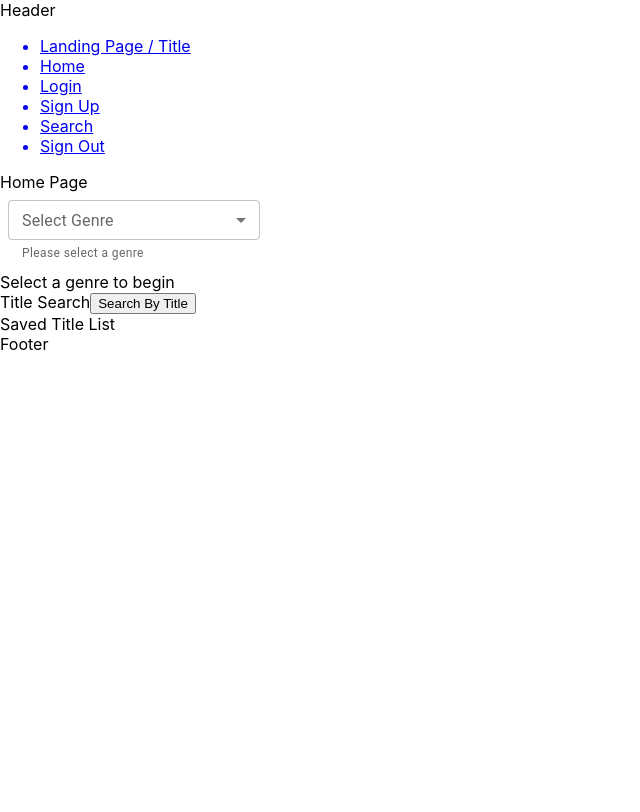
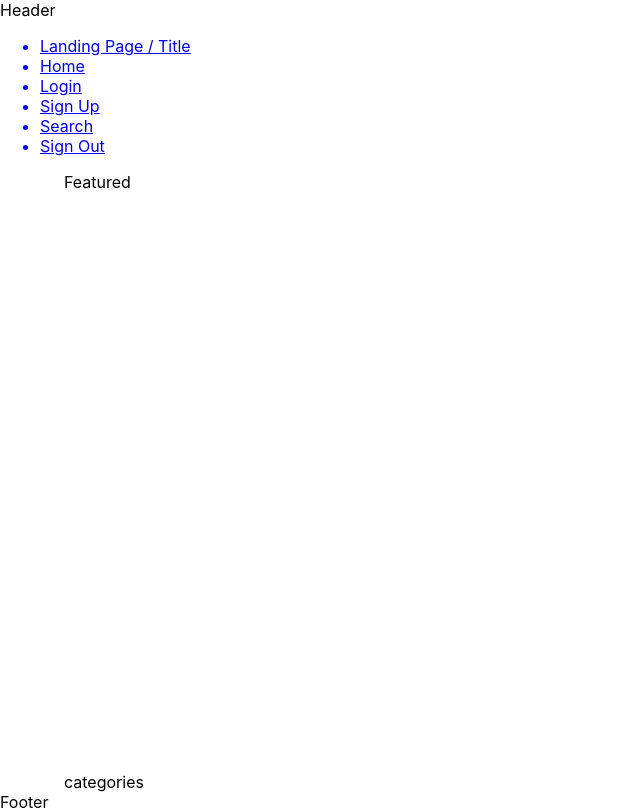
Before and after one commit to KLong75/streaming-master-search, a React (Create React App) app: page /home_page in a window 1280 px wide. Shown: the whole page, without its empty margins (0-640 px from the left). Built offline with nearby package versions, Linux system fonts and the light colour scheme.

Commit message:
added containers for homepage

```diff
--- a/package.json
+++ b/package.json
@@ -3,9 +3,9 @@
   "version": "0.1.0",
   "private": true,
   "dependencies": {
-    "@emotion/react": "^11.10.4",
-    "@emotion/styled": "^11.10.4",
-    "@mui/material": "^5.10.4",
+    "@emotion/react": "^11.10.6",
+    "@emotion/styled": "^11.10.6",
+    "@mui/material": "^5.11.11",
     "@testing-library/jest-dom": "^5.16.5",
     "@testing-library/react": "^13.3.0",
     "@testing-library/user-event": "^13.5.0",
--- a/src/components/GenreSearch/index.js
+++ b/src/components/GenreSearch/index.js
@@ -155,59 +155,60 @@ const GenreSearch = () => {
 
   const [selectedGenre, setSelectedGenre] = useState('');
 
-  // const handleChange = (event) => {
-  //   setSelectedGenre(event.target.value);
-  //   console.log(event.target.value);
-  //   const selectedGenreCode = event.target.value;
-
-  //   fetch('https://api.watchmode.com/v1/list-titles?genres=' + selectedGenreCode + '&limit=10&apiKey=SPq4jFg1pgbWR6mP6rZGPrBrNGisLbdUeu2P0TKp')
-
-  //   .then((response) => response.json())
-  //   .then((data) => {
-  //     console.log(data)
-  //     const titleData = data;
-  //     console.log(titleData)
-  //     console.log(titleData.titles[0].title)
-  //     setGenreSearchResults(titleData)
-  //     setSelectedGenre('');
-  //   })
-  //   .catch((err) => {
-  //     console.log(err.message);
-  //   });
-  // }
-
-
-  const handleChange = async (event) => {
-    event.preventDefault();
+  const handleChange = (event) => {
     setSelectedGenre(event.target.value);
     console.log(event.target.value);
     const selectedGenreCode = event.target.value;
 
-    try {
+    fetch('https://api.watchmode.com/v1/list-titles?genres=' + selectedGenreCode + '&limit=10&apiKey=SPq4jFg1pgbWR6mP6rZGPrBrNGisLbdUeu2P0TKp')
 
-    const response = await fetch('https://api.watchmode.com/v1/list-titles?genres=' + selectedGenreCode + '&limit=10&apiKey=SPq4jFg1pgbWR6mP6rZGPrBrNGisLbdUeu2P0TKp')
+    .then((response) => response.json())
+    .then((data) => {
+      console.log(data)
+      const titleData = data;
+      console.log(titleData)
+      console.log(titleData.titles[0].title)
+      setGenreSearchResults(titleData)
+      setSelectedGenre('');
+      console.log(genreSearchResults)
+    })
+    .catch((err) => {
+      console.log(err.message);
+    });
+  }
 
-    if (!response.ok) {
-      throw new Error('Something went wrong')
-    }
 
-    const { items } = await response.json();
+//   const handleChange = async (event) => {
+//     event.preventDefault();
+//     setSelectedGenre(event.target.value);
+//     console.log(event.target.value);
+//     const selectedGenreCode = event.target.value;
 
-    const titleData = items.map((title) => ({
-      id: title.id,
-      title: title.titleInfo.title,
-      type: title.titleInfo.type,
-      year: title.titleInfo.year
-    }));
+//     try {
 
-    console.log(titleData);
+//     const response = await fetch('https://api.watchmode.com/v1/list-titles?genres=' + selectedGenreCode + '&limit=10&apiKey=SPq4jFg1pgbWR6mP6rZGPrBrNGisLbdUeu2P0TKp')
 
-    setGenreSearchResults(titleData);
-    setSelectedGenre('');
-  } catch (err) {
-    console.error(err);
-  }
-};
+//     if (!response.ok) {
+//       throw new Error('Something went wrong')
+//     }
+
+//     const { items } = await response.json();
+
+//     const titleData = items.map((title) => ({
+//       id: title.id,
+//       title: title.titleInfo.title,
+//       type: title.titleInfo.type,
+//       year: title.titleInfo.year
+//     }));
+
+//     console.log(titleData);
+
+//     setGenreSearchResults(titleData);
+//     setSelectedGenre('');
+//   } catch (err) {
+//     console.error(err);
+//   }
+// };
 
 
 
@@ -251,7 +252,7 @@ const GenreSearch = () => {
 
 
 
-      <div>
+      {/* <div>
         {genreSearchResults.length
           ? `Viewing ${genreSearchResults.length} results:`
           : 'Select a genre to begin'}
@@ -269,7 +270,7 @@ const GenreSearch = () => {
         })}
 
 
-      </div>
+      </div> */}
     </div>
 
 );
--- a/src/pages/HomePage.js
+++ b/src/pages/HomePage.js
@@ -3,20 +3,31 @@ import React from 'react';
 
 import Header from '../components/Header';
 import Footer from '../components/Footer';
-import GenreSearch from '../components/GenreSearch';
-import TitleSearch from '../components/TitleSearch';
-import SavedTitleList from '../components/SavedTitleList';
+import { Container } from '@mui/material';
+//import { makeStyles } from '@mui/styles';
+
+// const useStyles = makeStyles((theme) => ({
+//   featured: {
+//     width: '100%',
+//     height: 'auto',
+//   }
+// }));
 
 const HomePage = () => {
+  //const classes = useStyles();
 
   return (
     <>
     <Header></Header>
-    <div>Home Page
-      <GenreSearch/>
-      <TitleSearch/>
-      <SavedTitleList/>
-    </div>
+    <Container sx={{
+      minHeight: '75vh',
+    }}>
+      Featured
+    </Container>
+
+    <Container>
+      categories
+    </Container>
     <Footer></Footer>
     </>
   )
```
Also changed, not shown: 1 other file (tests, documents, lock files or other folders).
